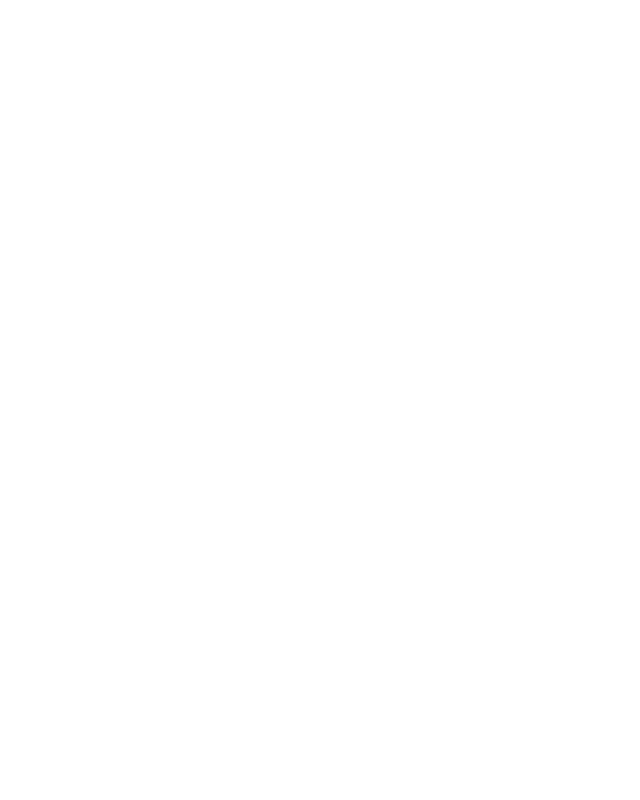
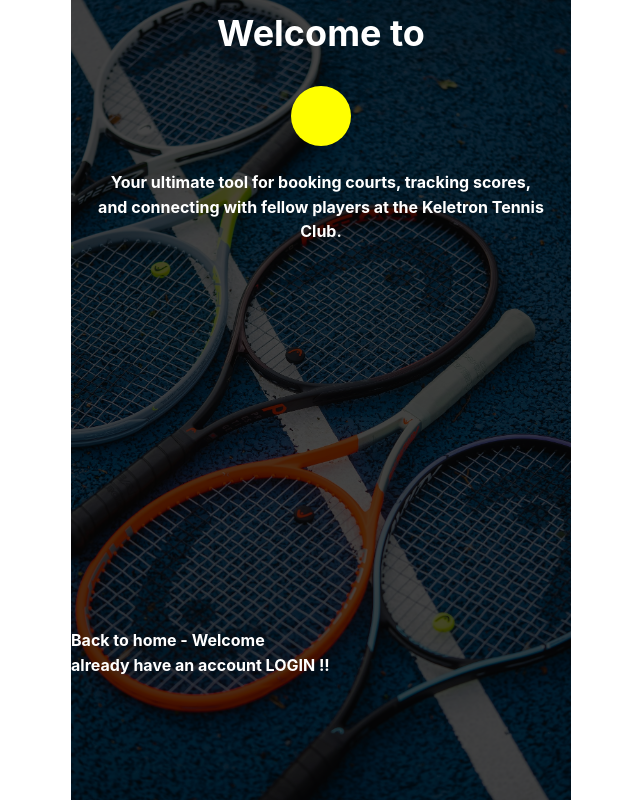
Before and after one commit to pipiskal/tennis-app-pwa, a React (Vite) app: page /register in a window 1280 px wide. Before the commit this address had no page. Shown: the whole page, without its empty margins (319-959 px from the left). Built offline with nearby package versions, Linux system fonts and the light colour scheme.

Commit message:
Changed route animation to the high level

```diff
--- a/src/features/AuthFlow/AuthFlow.tsx
+++ b/src/features/AuthFlow/AuthFlow.tsx
@@ -1,7 +1,7 @@
+/* eslint-disable @typescript-eslint/no-unused-vars */
 import { useState } from "react";
 import Login from "./Login/Login";
 import Register from "./Register/Register";
-import AuthLayout from "./AuthLayout/AuthLayout";
 import { MyButton } from "../../components/Button/Button";
 import { Box } from "@mantine/core";
 import s from "./AuthFlow.module.css";
@@ -36,28 +36,27 @@
     });
   };
 
-  const views = {
-    welcome: (
-      <Box className={`${s.wrapper} ${s.welcomeViewWrapper}`}>
-        <MyButton onClick={goToLogin} label="Login" />
+  //   const views = {
+  //     welcome: (
+  //       <Box className={`${s.wrapper} ${s.welcomeViewWrapper}`}>
+  //         <MyButton onClick={goToLogin} label="Login" />
 
-        <MyButton onClick={goToRegister} label="Register" />
-      </Box>
-    ),
-    login: (
-      <Box className={`${s.wrapper} ${s.loginViewWrapper}`}>
-        <Login onRegister={goToRegister} />
-      </Box>
-    ),
-    register: (
-      <Box className={`${s.wrapper} ${s.registerViewWrapper}`}>
-        <Register onLogin={goToLogin} onWelcome={goToWelcome} />
-      </Box>
-    ),
-  };
+  //         <MyButton onClick={goToRegister} label="Register" />
+  //       </Box>
+  //     ),
+  //     login: (
+  //       <Box className={`${s.wrapper} ${s.loginViewWrapper}`}>
+  //         <Login onRegister={goToRegister} />
+  //       </Box>
+  //     ),
+  //     register: (
+  //       <Box className={`${s.wrapper} ${s.registerViewWrapper}`}>
+  //         <Register onLogin={goToLogin} onWelcome={goToWelcome} />
+  //       </Box>
+  //     ),
+  //   };
 
   return (
-    <AuthLayout currentView={currentView}>
     <AnimatePresence mode="wait" initial={false}>
       <motion.div
         key={currentView}
@@ -72,12 +71,10 @@
           }
         }
       >
-          {views[currentView as keyof typeof views]}
+        {/* {views[currentView as keyof typeof views]} */}
+        <div>takis</div>
       </motion.div>
     </AnimatePresence>
-
-      {/* {views[currentView as keyof typeof views]} */}
-    </AuthLayout>
   );
 };
 
--- a/src/features/AuthFlow/AuthLayout/AuthLayout.tsx
+++ b/src/features/AuthFlow/AuthLayout/AuthLayout.tsx
@@ -1,12 +1,17 @@
 import { Box } from "@mantine/core";
 import s from "./AuthLayout.module.css";
+import { Outlet, useLocation } from "react-router";
 
-type AuthLayoutProps = {
-  children: React.ReactNode;
-  currentView: string;
-};
+// type AuthLayoutProps = {
+//   children: React.ReactNode;
+//   currentView: string;
+// };
 
-const AuthLayout = ({ children, currentView }: AuthLayoutProps) => {
+const AuthLayout = () => {
+  const location = useLocation();
+  console.log(location.pathname);
+  const currentView = location.pathname.split("/").pop();
+
   return (
     <Box className={`${s.wrapper}`}>
       <img
@@ -33,7 +38,9 @@
         </p>
       </Box>
 
-      <Box>{children}</Box>
+      {/* <Box>{children}</Box> */}
+
+      <Outlet />
     </Box>
   );
 };
--- /dev/null
+++ b/src/features/AuthFlow/Home/Home.module.css
@@ -0,0 +1,13 @@
+.wrapper {
+  display: flex;
+  flex-direction: column;
+  padding: 24px;
+  gap: 16px;
+}
+
+.welcomeViewWrapper {
+  height: 20dvh;
+  min-height: 160px;
+
+  /* border: 1px solid red; */
+}
--- a/src/features/AuthFlow/Home/Home.tsx
+++ b/src/features/AuthFlow/Home/Home.tsx
@@ -1,21 +1,50 @@
+import { Box } from "@mantine/core";
 import { useNavigate } from "react-router";
+import { MyButton } from "../../../components/Button/Button";
+import s from "./Home.module.css";
+// import { motion } from "framer-motion";
 
 const Home = () => {
   const navigate = useNavigate();
 
+  const goToLogin = () => {
+    console.log("go to login");
+    // setCurrentView("login");
+    // Push a new entry to history stack
+    navigate("/login", {
+      state: { view: "login", canGoBack: true },
+      // replace: true,
+    });
+  };
+
+  const goToRegister = () => {
+    // setCurrentView("register");
+    // Push a new entry to history stack
+    navigate("/register", {
+      state: { view: "register", canGoBack: true },
+      // replace: true,
+    });
+  };
+
   return (
-    <div>
-      {" "}
-      <ol>
-        <li onClick={() => navigate("/login")}>Login</li>
+    // <motion.div
+    //   initial={{ x: -300, opacity: 0 }}
+    //   animate={{ x: 0, opacity: 1 }}
+    //   exit={{ x: 300, opacity: 0 }}
+    //   transition={{ type: "tween", ease: "easeInOut", duration: 0.3 }}
+    //   style={
+    //     {
+    //       // border: "1px solid red",
+    //       // height: "100vh",
+    //     }
+    //   }
+    // >
+    <Box className={`${s.wrapper} ${s.welcomeViewWrapper}`}>
+      <MyButton onClick={goToLogin} label="Login" />
 
-        <li onClick={() => navigate("/register")}>Register</li>
-
-        <li onClick={() => navigate("/welcome")}>
-          <div>click to navigate to welcome</div>
-        </li>
-      </ol>
-    </div>
+      <MyButton onClick={goToRegister} label="Register" />
+    </Box>
+    // </motion.div>
   );
 };
 
--- a/src/features/AuthFlow/Login/Login.tsx
+++ b/src/features/AuthFlow/Login/Login.tsx
@@ -1,11 +1,32 @@
+/* eslint-disable @typescript-eslint/no-unused-vars */
+import { useNavigate } from "react-router";
 import { MyButton } from "../../../components/Button/Button";
+import { motion } from "framer-motion";
 
-type LoginViewProps = {
-  onRegister: () => void;
-};
+const Login = () => {
+  const navigate = useNavigate();
 
-const Login = ({ onRegister }: LoginViewProps) => {
+  const goToRegister = () => {
+    // Push a new entry to history stack
+    navigate("/register", {
+      state: { view: "register", canGoBack: true },
+      // replace: ,
+    });
+  };
+
   return (
+    // <motion.div
+    //   initial={{ x: -300, opacity: 0 }}
+    //   animate={{ x: 0, opacity: 1 }}
+    //   exit={{ x: 300, opacity: 0 }}
+    //   transition={{ type: "tween", ease: "easeInOut", duration: 0.3 }}
+    //   style={
+    //     {
+    //       // border: "1px solid red",
+    //       // height: "100vh",
+    //     }
+    //   }
+    // >
     <div
       style={{
         padding: 32,
@@ -15,7 +36,7 @@
       <ol>
         <p>Hello</p>
 
-        <li onClick={onRegister}>Do not have an account Register !!</li>
+        <li onClick={goToRegister}>Do not have an account Register !!</li>
       </ol>
       <br />
 
@@ -27,6 +48,7 @@
 
       <br />
     </div>
+    // </motion.div>
   );
 };
 
--- a/src/features/AuthFlow/Register/Register.tsx
+++ b/src/features/AuthFlow/Register/Register.tsx
@@ -1,17 +1,48 @@
-type RegisterViewProps = {
-  onLogin: () => void;
-  onWelcome: () => void;
-};
+/* eslint-disable @typescript-eslint/no-unused-vars */
+import { motion } from "framer-motion";
+import { useNavigate } from "react-router";
 
-const Register = ({ onLogin, onWelcome }: RegisterViewProps) => {
+const Register = () => {
+  const navigate = useNavigate();
+
+  const goToLogin = () => {
+    console.log("go to login");
+    // Push a new entry to history stack
+    navigate("/login", {
+      state: { view: "login", canGoBack: true },
+      // replace: true,
+    });
+  };
+
+  const goToWelcome = () => {
+    // Push a new entry to history stack
+    navigate("/", {
+      state: { view: "welcome", canGoBack: false },
+      // replace: true,
+    });
+  };
+
   return (
+    // <motion.div
+    //   initial={{ x: -300, opacity: 0 }}
+    //   animate={{ x: 0, opacity: 1 }}
+    //   exit={{ x: 300, opacity: 0 }}
+    //   transition={{ type: "tween", ease: "easeInOut", duration: 0.3 }}
+    //   style={
+    //     {
+    //       // border: "1px solid red",
+    //       // height: "100vh",
+    //     }
+    //   }
+    // >
     <div>
       <ol>
-        <li onClick={onWelcome}>Back to home - Welcome</li>
+        <li onClick={goToWelcome}>Back to home - Welcome</li>
 
-        <li onClick={onLogin}>already have an account LOGIN !!</li>
+        <li onClick={goToLogin}>already have an account LOGIN !!</li>
       </ol>
     </div>
+    // </motion.div>
   );
 };
 
--- a/src/main.tsx
+++ b/src/main.tsx
@@ -1,11 +1,16 @@
+/* eslint-disable react-refresh/only-export-components */
 import "./styles/globals.css";
 import { StrictMode } from "react";
 import { createRoot } from "react-dom/client";
-import { BrowserRouter, Route, Routes } from "react-router";
+import { BrowserRouter, Route, Routes, useLocation } from "react-router";
 import "@mantine/core/styles.css";
 import { MantineProvider, colorsTuple, createTheme } from "@mantine/core";
 import buttonStyles from "./styles/MantineComponents/Button.module.css";
-import AuthFlow from "./features/AuthFlow/AuthFlow";
+import AuthLayout from "./features/AuthFlow/AuthLayout/AuthLayout";
+import Home from "./features/AuthFlow/Home/Home";
+import Login from "./features/AuthFlow/Login/Login";
+import Register from "./features/AuthFlow/Register/Register";
+import { AnimatePresence, motion } from "framer-motion";
 
 const theme = createTheme({
   colors: {
@@ -58,16 +63,86 @@
   },
 });
 
+const pageVariants = {
+  initial: {
+    opacity: 0,
+    x: "-100%", // Start from left
+  },
+  in: {
+    opacity: 1,
+    x: 0, // Center position
+  },
+  out: {
+    opacity: 0,
+    x: "100%", // Exit to left
+  },
+};
+
+const pageTransition = {
+  type: "tween",
+  ease: "anticipate",
+  duration: 0.5,
+} as const;
+
+// Animated wrapper component for each page
+const AnimatedPage = ({ children }: { children: React.ReactNode }) => (
+  <motion.div
+    initial="initial"
+    animate="in"
+    exit="out"
+    variants={pageVariants}
+    transition={pageTransition}
+    // style={{
+    //   position: "absolute",
+    //   width: "100%",
+    //   height: "100%",
+    // }}
+  >
+    {children}
+  </motion.div>
+);
+
+// Animated route components
+const AnimatedHome = () => (
+  <AnimatedPage>
+    <Home />
+  </AnimatedPage>
+);
+
+const AnimatedLogin = () => (
+  <AnimatedPage>
+    <Login />
+  </AnimatedPage>
+);
+
+const AnimatedRegister = () => (
+  <AnimatedPage>
+    <Register />
+  </AnimatedPage>
+);
+
+// Routes wrapper with AnimatePresence
+const AnimatedRoutes = () => {
+  const location = useLocation();
+
+  return (
+    <AnimatePresence mode="wait" initial={false}>
+      <Routes location={location} key={location.pathname}>
+        <Route element={<AuthLayout />}>
+          <Route index element={<AnimatedHome />} />
+          <Route path="/login" element={<AnimatedLogin />} />
+          <Route path="/register" element={<AnimatedRegister />} />
+        </Route>
+      </Routes>
+    </AnimatePresence>
+  );
+};
+
 createRoot(document.getElementById("root")!).render(
   <StrictMode>
     <MantineProvider theme={theme} defaultColorScheme="light">
       <BrowserRouter>
-        <Routes>
-          <Route
-            index // <-- "/"
-            element={<AuthFlow />}
-          />
-        </Routes>
+        <AnimatedRoutes />
       </BrowserRouter>
     </MantineProvider>
   </StrictMode>
```
Lines whose indentation alone changed are shown as unchanged.
